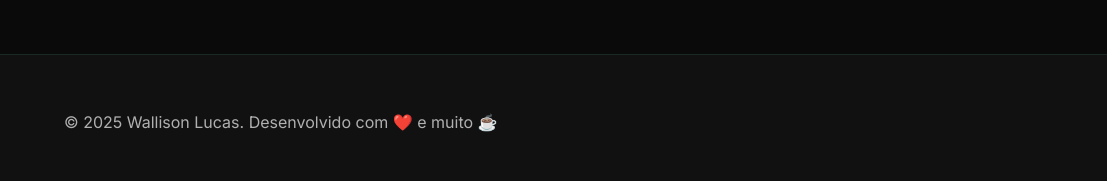
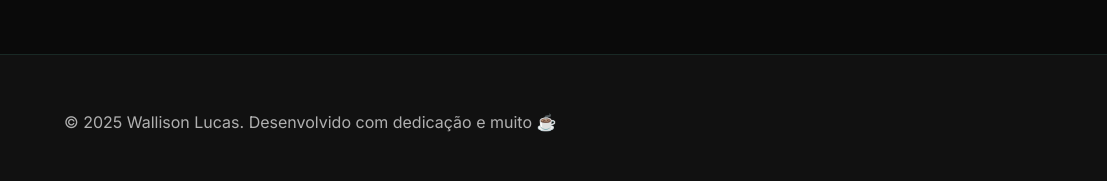
Before and after one commit to WallisonLucas13/Portfolio, a plain HTML site: page index.html in a window 1280 px wide. Shown: the part 7725-7906 px from the top of the page, 0-1107 px from the left. Drawn offline with Linux system fonts and the light colour scheme.

Commit message:
feat: melhora mensagem do footer

```diff
--- a/index.html
+++ b/index.html
@@ -861,7 +861,7 @@
         <div class="container">
             <div class="footer-content">
                 <div class="footer-text">
-                    <p>&copy; <span id="current-year">2024</span> Wallison Lucas. Desenvolvido com ❤️ e muito ☕</p>
+                    <p>&copy; <span id="current-year">2024</span> Wallison Lucas. Desenvolvido com dedicação e muito ☕</p>
                 </div>
                 <div class="footer-social">
                     <a href="https://github.com/WallisonLucas13" target="_blank" class="social-link">
```
